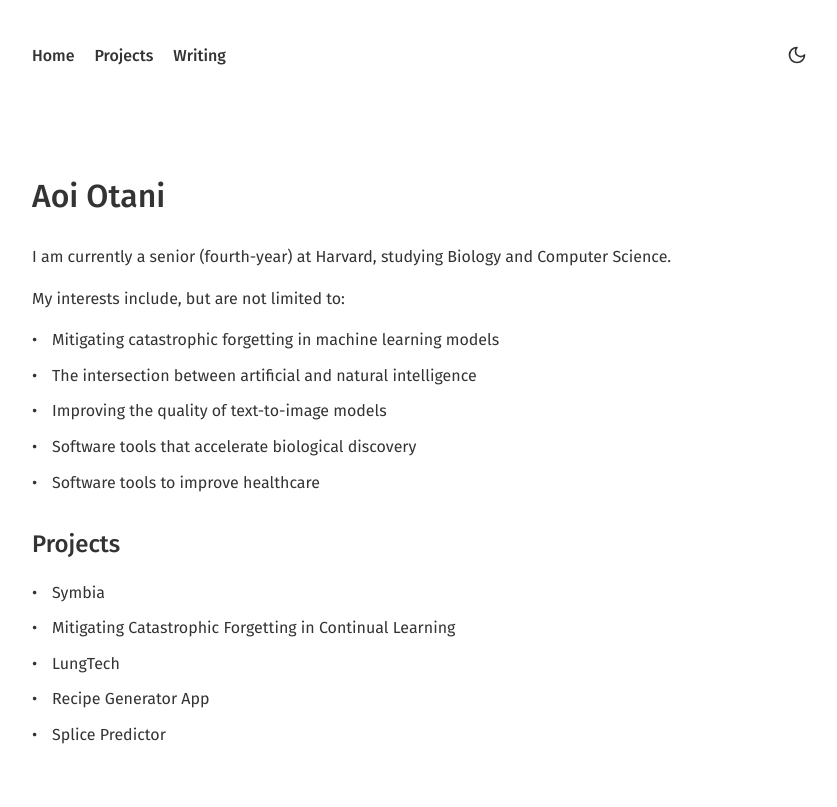
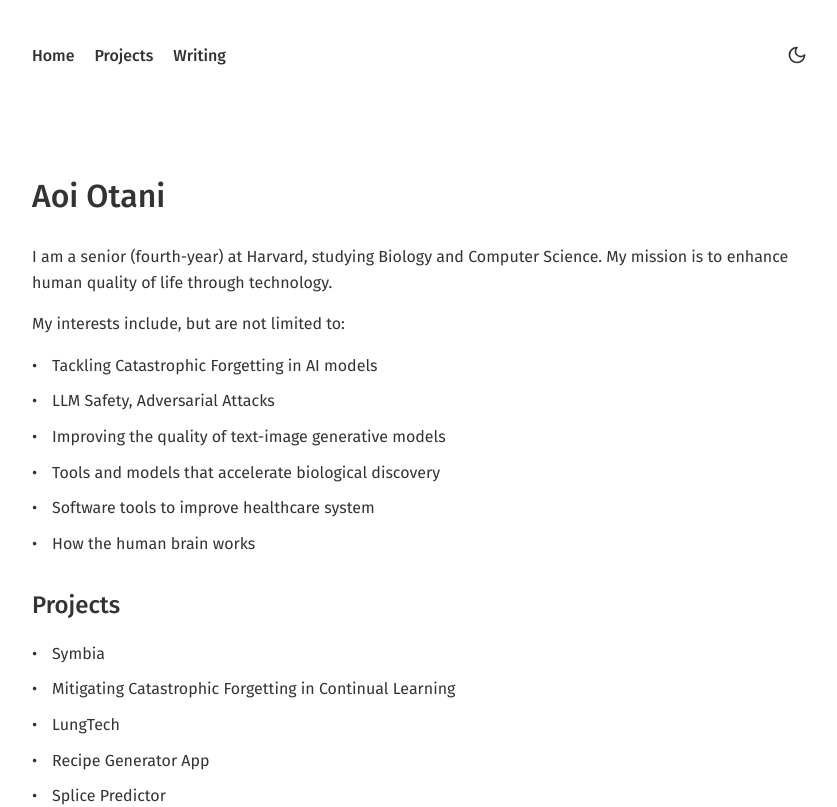
Before and after one commit to aonori3/aonori3.github.io, a React (Create React App) app: page / in a window 1280 px wide. Shown: the top 807 px of the page, without its empty margins (228-1065 px from the left). Built offline with nearby package versions, Linux system fonts and the light colour scheme.

Commit message:
updated interests

```diff
--- a/src/components/HomePage.js
+++ b/src/components/HomePage.js
@@ -9,17 +9,20 @@
       {/* <img src="/pfp.jpg" alt="Aoi Otani" className="profile-pic" />*/}
       <div className="bio">
         <p className="fira-sans-regular">
-          I am currently a senior (fourth-year) at Harvard, studying Biology and Computer Science.
+        I am a senior (fourth-year) at Harvard, studying Biology and Computer Science.
+        My mission is to enhance human quality of life through technology.
+
         </p>
         <p className="fira-sans-regular">
           My interests include, but are not limited to:
         </p>
         <ul className="list">
-          <li className="fira-sans-regular">Mitigating catastrophic forgetting in machine learning models</li>
-          <li className="fira-sans-regular">The intersection between artificial and natural intelligence</li>
-          <li className="fira-sans-regular">Improving the quality of text-to-image models</li>
-          <li className="fira-sans-regular">Software tools that accelerate biological discovery</li>
-          <li className="fira-sans-regular">Software tools to improve healthcare</li>
+          <li className="fira-sans-regular">Tackling Catastrophic Forgetting in AI models</li>
+          <li className="fira-sans-regular">LLM Safety, Adversarial Attacks</li>
+          <li className="fira-sans-regular">Improving the quality of text-image generative models</li>
+          <li className="fira-sans-regular">Tools and models that accelerate biological discovery</li>
+          <li className="fira-sans-regular">Software tools to improve healthcare system</li>
+          <li className="fira-sans-regular">How the human brain works</li>
         </ul>
       </div>
 
```
